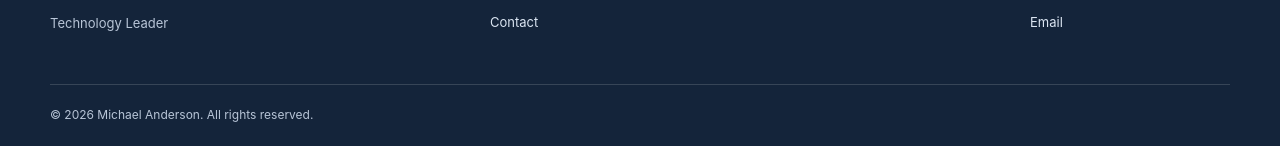
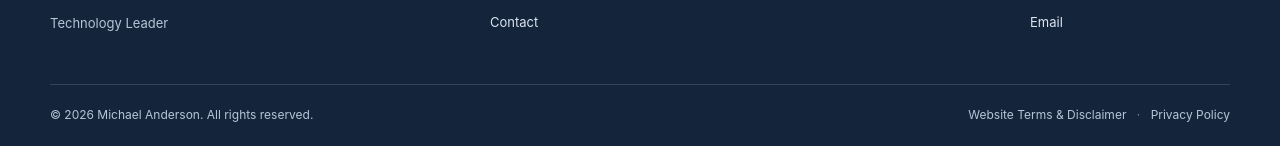
Before and after one commit to manderson90-sudo/Manderson-sandbox, a Jekyll site: the page built from index.html, in a window 1280 px wide. Shown: the part 5127-5273 px from the top of the page. Built offline with Jekyll 4.4.1, drawn with Linux system fonts in a browser that asks for light colours.

Commit message:
Update footer.html

```diff
--- a/_includes/footer.html
+++ b/_includes/footer.html
@@ -55,6 +55,9 @@
         rel="noopener noreferrer"
       >
         LinkedIn
+        <span class="sr-only">
+          (opens in a new tab)
+        </span>
       </a>
 
       <a href="mailto:m.anderson90@icloud.com">
@@ -66,13 +69,101 @@
   </div>
 
 
-  <!-- COPYRIGHT -->
+  <!-- COPYRIGHT AND LEGAL LINKS -->
 
   <div class="container copyright">
 
-    &copy; {{ 'now' | date: '%Y' }} Michael Anderson.
-    All rights reserved.
+    <span class="footer-copyright-text">
+      &copy; {{ 'now' | date: '%Y' }} Michael Anderson.
+      All rights reserved.
+    </span>
+
+    <nav
+      class="footer-legal-links"
+      aria-label="Legal information"
+    >
+
+      <a
+        href="{{ '/terms/' | relative_url }}"
+        {% if page.url == '/terms/' %}
+          aria-current="page"
+        {% endif %}
+      >
+        Website Terms &amp; Disclaimer
+      </a>
+
+      <span
+        class="footer-legal-separator"
+        aria-hidden="true"
+      >
+        ·
+      </span>
+
+      <a
+        href="{{ '/privacy/' | relative_url }}"
+        {% if page.url == '/privacy/' %}
+          aria-current="page"
+        {% endif %}
+      >
+        Privacy Policy
+      </a>
+
+    </nav>
 
   </div>
 
 </footer>
+
+
+<!-- ======================================================
+     FOOTER LEGAL LINK STYLING
+     ====================================================== -->
+
+<style>
+
+  .site-footer .copyright {
+    display: flex;
+    align-items: center;
+    justify-content: space-between;
+    flex-wrap: wrap;
+    gap: 0.75rem 1.5rem;
+  }
+
+  .footer-legal-links {
+    display: inline-flex;
+    align-items: center;
+    flex-wrap: wrap;
+    gap: 0.65rem;
+    font-size: inherit;
+  }
+
+  .footer-legal-links a {
+    color: inherit;
+    text-decoration: none;
+    text-underline-offset: 0.2em;
+  }
+
+  .footer-legal-links a:hover,
+  .footer-legal-links a:focus-visible {
+    text-decoration: underline;
+  }
+
+  .footer-legal-links a[aria-current="page"] {
+    text-decoration: underline;
+  }
+
+  .footer-legal-separator {
+    opacity: 0.6;
+  }
+
+  @media (max-width: 768px) {
+
+    .site-footer .copyright {
+      flex-direction: column;
+      align-items: flex-start;
+      gap: 0.75rem;
+    }
+
+  }
+
+</style>
```
